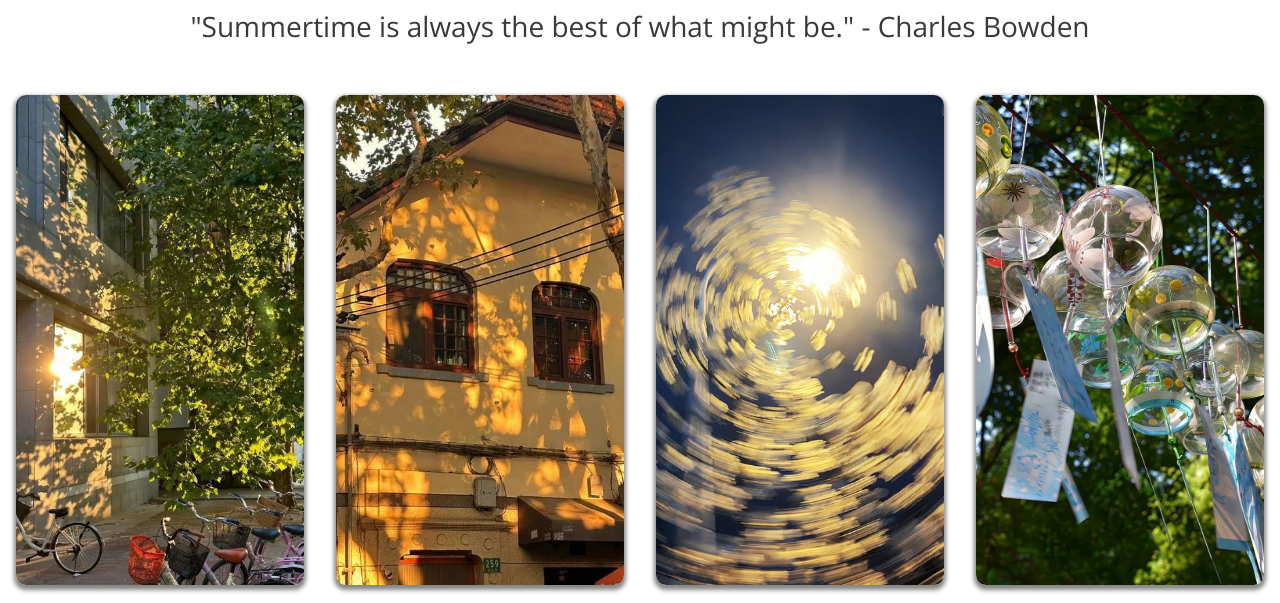
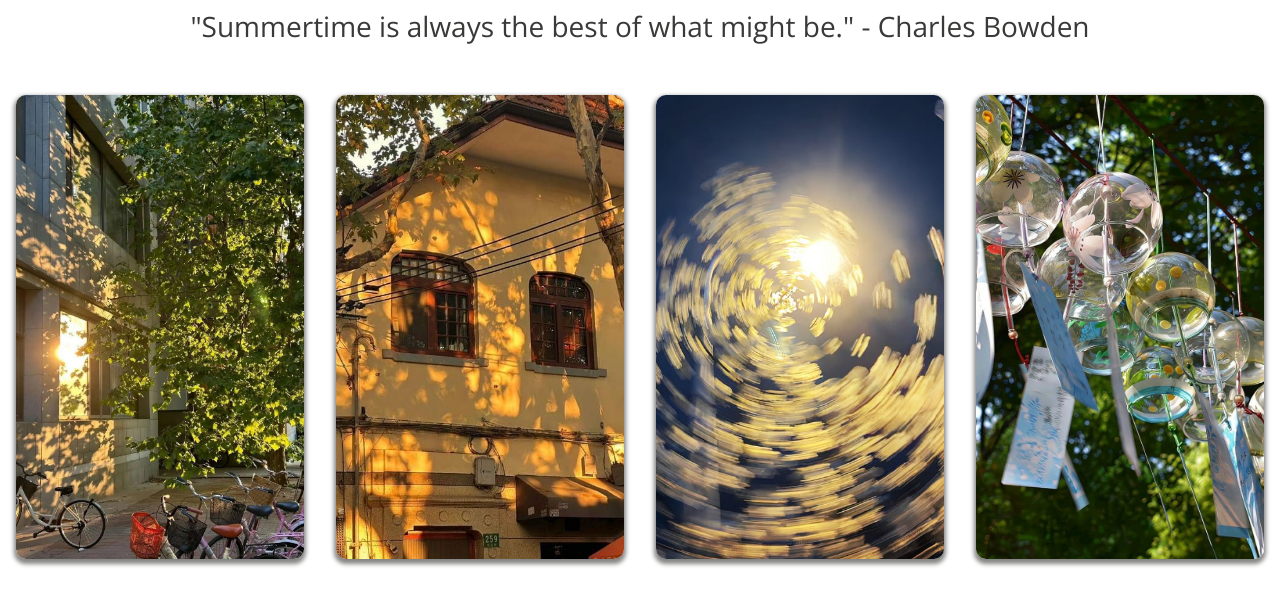
Before and after one commit to huynhphucloi007-byte/challenge4, a plain HTML site: page index.html in a window 1280 px wide. Shown: the part 197-800 px from the top of the page. Drawn offline with nearby package versions, Linux system fonts and the light colour scheme; a web font is replaced by a local one.

Commit message:
Update style.css

```diff
--- a/style.css
+++ b/style.css
@@ -45,7 +45,7 @@
 }
 .item {
     width: 90%;
-    height: 95%;
+    height: 90%;
     border-radius: 10px;
     margin: 0 auto;
     transition:all 0.3s ease;
```
